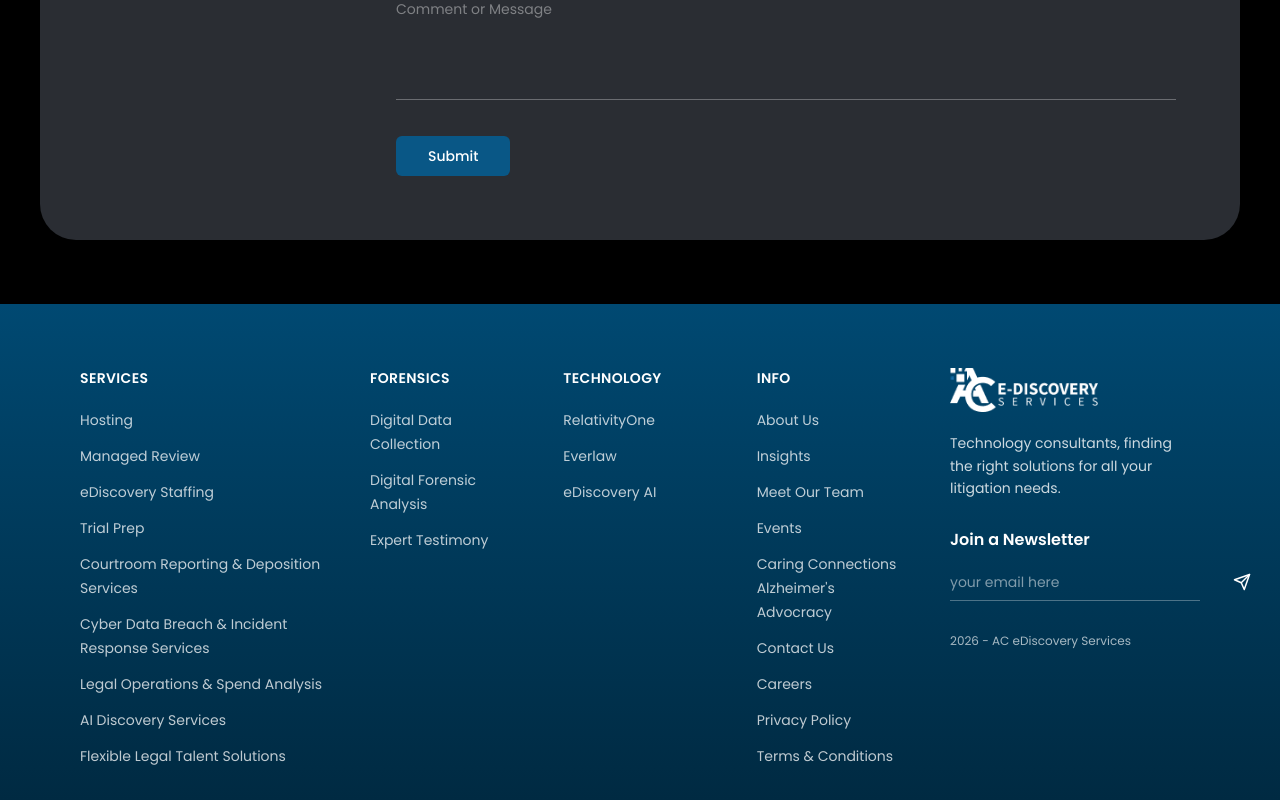
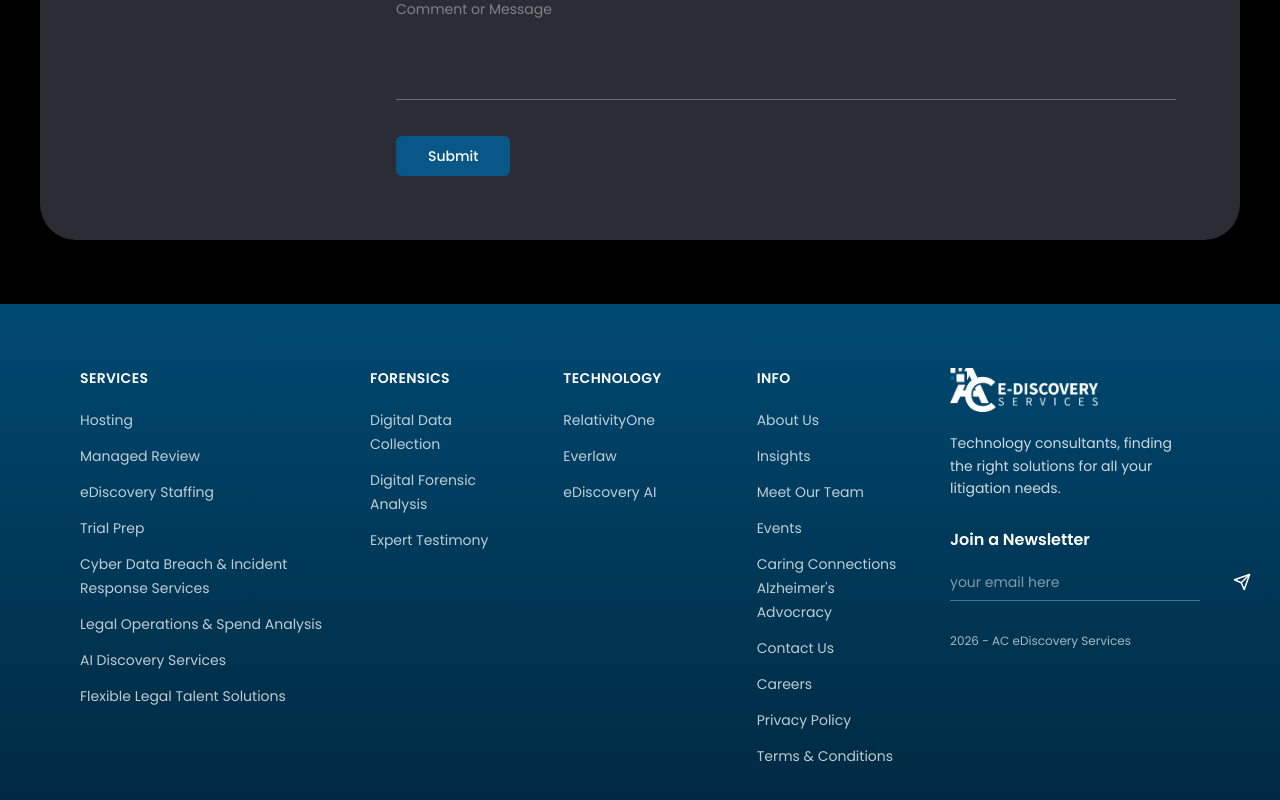
Before and after one commit to AC-Discovery/ac-discoverynet, a Next.js app: page / in a window 1280 px wide. Shown: the part 4990-5790 px from the top of the page. Built offline with nearby package versions, Linux system fonts and the light colour scheme.

Commit message:
Update Footer.js

```diff
--- a/app/Cx/Footer.js
+++ b/app/Cx/Footer.js
@@ -7,7 +7,6 @@ const services = [
   "Managed Review",
   "eDiscovery Staffing",
   "Trial Prep",
-  "Courtroom Reporting & Deposition Services",
   "Cyber Data Breach & Incident Response Services",
   "Legal Operations & Spend Analysis",
   "AI Discovery Services",
```
